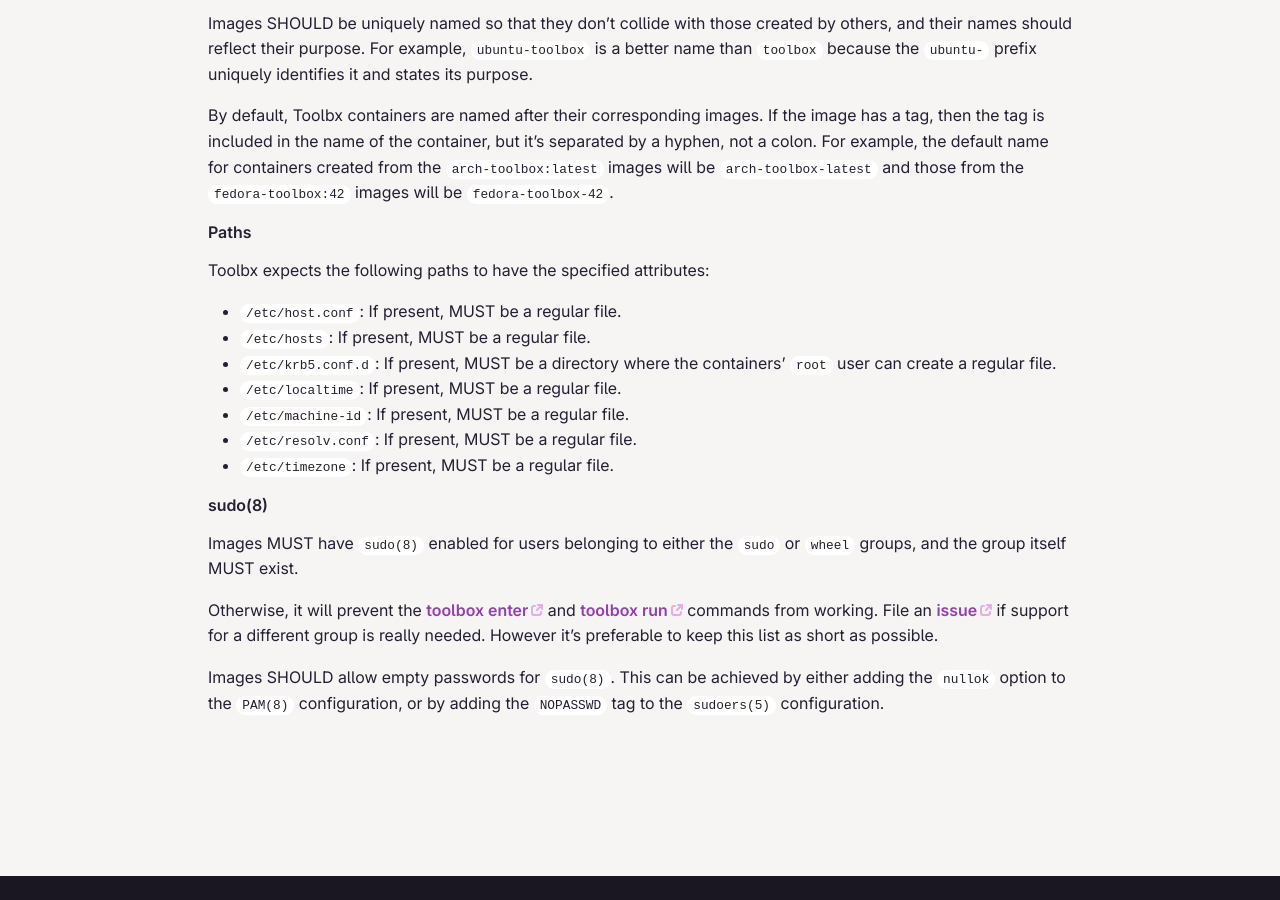
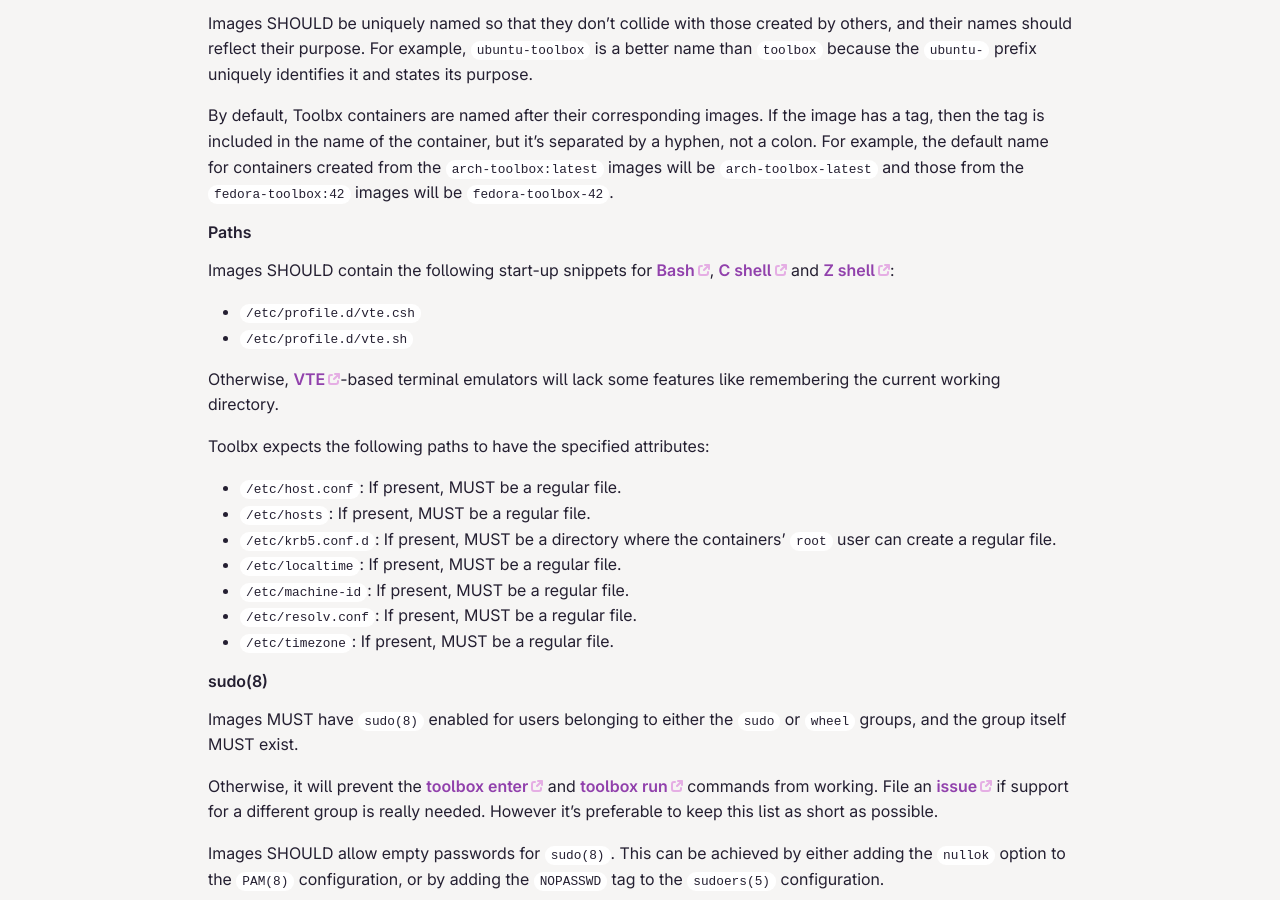
Before and after one commit to containers/containertoolbx.org, a Jekyll site: the page built from doc.md, in a window 1280 px wide and 900 px high, scrolled down 5325 px. Built offline with Jekyll 4.4.1, drawn with Linux system fonts in a browser that asks for light colours.

Commit message:
Add text on paths under image requirements (part 2)
https://github.com/containers/toolbox/issues/1606

```diff
--- a/doc.md
+++ b/doc.md
@@ -196,6 +196,12 @@
 
 #### Paths
 
+Images SHOULD contain the following start-up snippets for [Bash](https://www.gnu.org/software/bash/), [C shell](https://en.wikipedia.org/wiki/C_shell) and [Z shell](https://www.zsh.org/):
+* `/etc/profile.d/vte.csh`
+* `/etc/profile.d/vte.sh`
+
+Otherwise, [VTE](https://gitlab.gnome.org/GNOME/vte)-based terminal emulators will lack some features like remembering the current working directory.
+
 Toolbx expects the following paths to have the specified attributes:
 * `/etc/host.conf`: If present, MUST be a regular file.
 * `/etc/hosts`: If present, MUST be a regular file.
```
